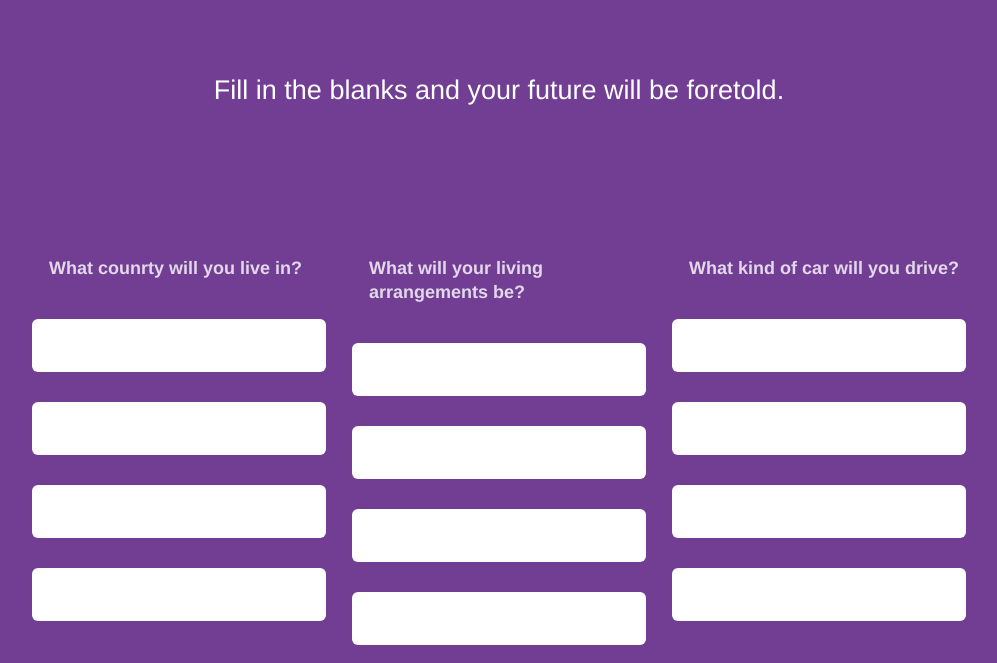
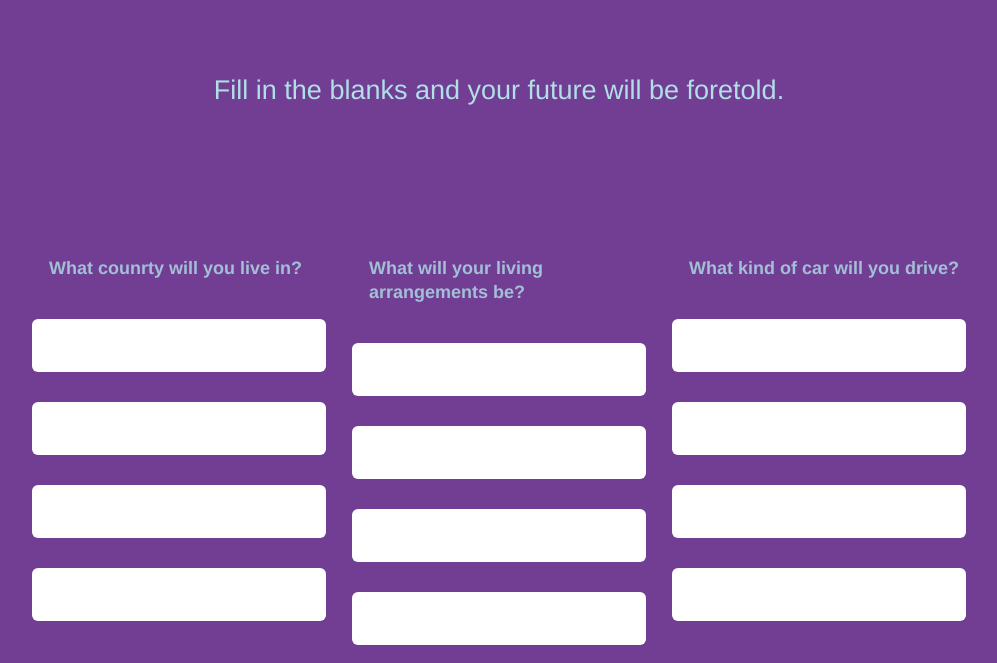
Before and after one commit to irodulfo1/MASHgame, a plain HTML site: page index.html in a window 1280 px wide. Shown: the part 137-800 px from the top of the page, without its empty margins (141-1138 px from the left). Drawn offline with Linux system fonts and the light colour scheme.

Commit message:
Update style.css

```diff
--- a/style.css
+++ b/style.css
@@ -1,7 +1,7 @@
 /* Body styling */
 body {
   background: #713e94;
-  color: #fff;
+  color: #b0e0e6;
   font-family: Helvetica, Arial;
   font-size: 27px;
   font-weight: 300;
```
